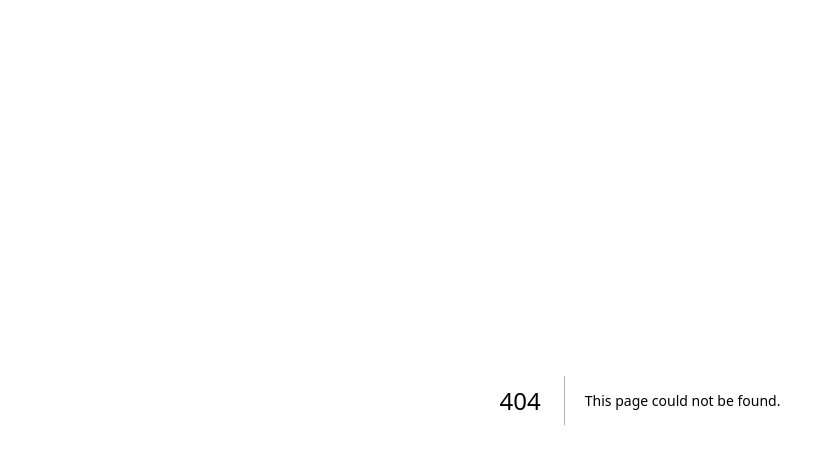
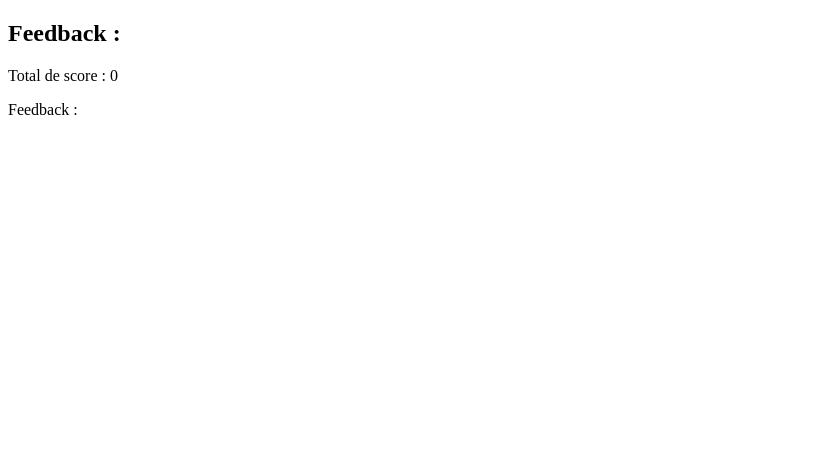
Before and after one commit to Abraham10000/social, a Next.js app: page /feedback in a window 1280 px wide. Before the commit this address had no page. Shown: the top 464 px of the page, without its empty margins (0-835 px from the left). Built offline with nearby package versions, Linux system fonts and the light colour scheme; no server answers.

Commit message:
feat: feat: Add feature to retrieve feedback from backend and page

```diff
--- /dev/null
+++ b/src/pages/feedback/index.tsx
@@ -0,0 +1,32 @@
+import React, { useState, useEffect } from 'react';
+
+const FeedbackComponent = () => {
+  const [feedback, setFeedback] = useState('');
+  const [totalScore, setTotalScore] = useState(0);
+
+  useEffect(() => {
+    // Appel à la route backend pour obtenir le feedback
+    fetch(`${process.env.REACT_APP_BACKEND_URL}/feed-back?userId=yourUserId&accessToken=yourAccessToken&limit=yourLimit`)
+      .then(response => {
+        if (!response.ok) {
+          throw new Error('Erreur lors de la récupération des données');
+        }
+        return response.json();
+      })
+      .then(data => {
+        setFeedback(data.feedback);
+        setTotalScore(data.totalScore);
+      })
+      .catch(error => console.error('Erreur lors de la récupération du feedback :', error));
+  }, []);
+
+  return (
+    <div>
+      <h2>Feedback :</h2>
+      <p>Total de score : {totalScore}</p>
+      <p>Feedback : {feedback}</p>
+    </div>
+  );
+};
+
+export default FeedbackComponent;
```
Also changed, not shown: src/pages/login/index.tsx (+12 -1 lines).
